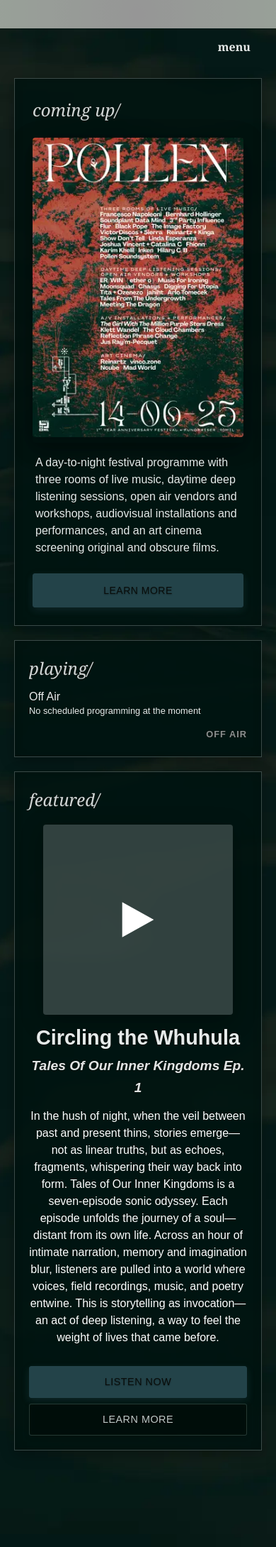
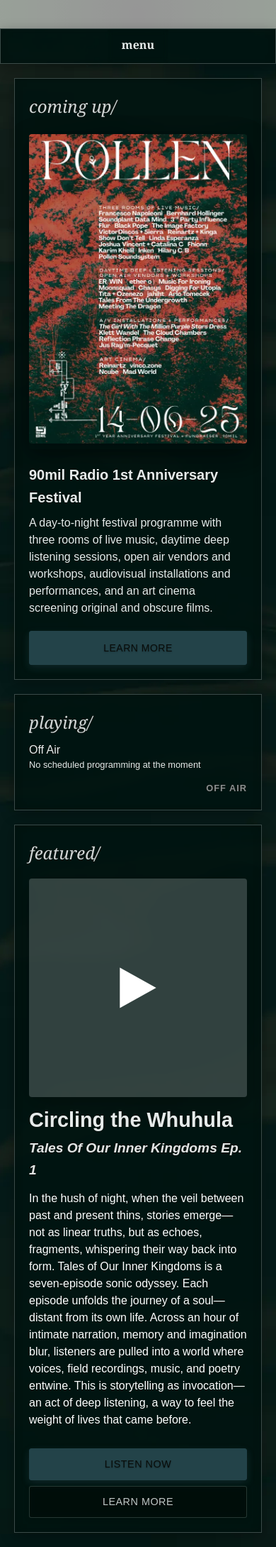
Before and after one commit to 90mil/radio, a Jekyll site: the page built from index.html, in a window 390 px wide. Shown: the whole page at 71% size. Built offline with Jekyll 4.4.1, drawn with Linux system fonts in a browser that asks for light colours.

Commit message:
various minor fixes

```diff
--- a/_sass/components/_navigation.scss
+++ b/_sass/components/_navigation.scss
@@ -181,29 +181,33 @@
 
 @media (max-width: 768px) {
     nav {
-        justify-content: flex-end;
+        justify-content: center;
         pointer-events: none;
-        padding: 0 var(--margin-tablet);
+        padding: 0;
+        @include container-styling;
+        height: var(--nav-height);
+        position: relative;
+        z-index: calc(var(--z-modal) + 1);
     }
 
     .menu-toggle {
         pointer-events: auto;
         display: block;
-        z-index: var(--z-modal);
-        margin: 8px 0;
+        z-index: calc(var(--z-modal) + 2);
         flex: 0 0 auto;
-        order: 2;
+        order: 1;
+        backdrop-filter: blur(4px);
+        border-radius: 4px;
     }
 
     .nav-links {
-        /* Inherit desktop nav-links styles */
         pointer-events: none;
         position: absolute;
         top: 0;
         left: 0;
         right: 0;
         flex-direction: column;
-        z-index: calc(var(--z-header) - 1);
+        z-index: calc(var(--z-modal) + 1);
         padding: 0;
         border-bottom: none;
         opacity: 0;
@@ -221,18 +225,18 @@
         }
 
         a {
-            /* Override desktop styles for mobile layout */
             width: 100%;
             justify-content: center;
             text-align: center;
-            margin: 0 2px 2px 2px;
+            margin: 0 2px 1px 2px;
             border-right: none;
             border-bottom: 1px solid var(--border-soft);
+            padding: 12px var(--nav-padding);
 
             &:first-child,
             &:last-child {
-                margin: 0 2px 2px 2px;
-                padding: 18px var(--nav-padding);
+                margin: 0 2px 1px 2px;
+                padding: 12px var(--nav-padding);
                 justify-content: center;
             }
         }
@@ -245,9 +249,11 @@
     }
 
     .mixcloud-link {
-        order: 1;
-        margin-right: auto;
+        order: 2;
+        margin-left: auto;
+        margin-right: 20px;
         top: 0;
+        height: var(--nav-height);
 
         a {
             padding: 15px;
--- a/_sass/layouts/_containers.scss
+++ b/_sass/layouts/_containers.scss
@@ -137,7 +137,7 @@
     }
 
     .featured-poster {
-        margin-bottom: 12px;
+        margin: 0 0 20px 0;
         text-align: center;
 
         picture.poster-image,
@@ -259,11 +259,12 @@
     }
 
     .section-host {
-        font-size: 16px;
-        color: rgba(255, 255, 255, 0.8);
+        font-size: 14px;
+        color: rgba(255, 255, 255, 0.7);
         font-style: italic;
         margin: 2px 0;
         line-height: 1.3;
+        font-weight: normal;
     }
 
     .section-description {
@@ -433,10 +434,6 @@
     }
 }
 
-.featured-poster-description {
-    padding: 4px;
-}
-
 .featured-info {
     color: white;
     padding: 0 20px;
@@ -585,12 +582,11 @@
 
         .featured-show-image {
             width: 100%;
-            max-width: calc(100% - 40px);
             align-self: center;
         }
 
         .show-text {
-            text-align: center;
+            text-align: left;
         }
     }
 
@@ -602,6 +598,10 @@
             width: 100%;
             text-align: center;
         }
+    }
+
+    .featured-event {
+        padding: 20px;
     }
 }
 
--- a/assets/js/now-playing.js
+++ b/assets/js/now-playing.js
@@ -191,10 +191,20 @@
         const showName = this.decodeHtmlEntities(show.name);
         const isLive = current && current.type === 'livestream';
 
+        // Parse show name for host information like we do for next show
+        let title = showName;
+        let host = '';
+
+        if (showName.includes("hosted by")) {
+            const parts = showName.split("hosted by").map(part => part.trim());
+            title = parts[0];
+            host = parts[1] || '';
+        }
+
         // Format title with time
-        let showTitleWithTime = showName;
+        let showTitleWithTime = title;
         if (current && current.starts && current.ends) {
-            showTitleWithTime = this.formatTitleWithTime(showName, current.starts, current.ends);
+            showTitleWithTime = this.formatTitleWithTime(title, current.starts, current.ends);
         }
 
         // Get description from show data
@@ -242,9 +252,10 @@
             <div class="now-section">
                 <div class="section-label">NOW:</div>
                 <div class="section-title">${showTitleWithTime}</div>
+                ${host ? `<div class="section-host">hosted by ${host}</div>` : ''}
                 ${description ? `<div class="section-description">${description}</div>` : ''}
                 <div class="section-status">
-                    <span class="status-label">${currentStatus}</span>
+                    <span class="aired-date"></span><span class="status-label">${currentStatus}</span>
                 </div>
             </div>
             ${nextUpHtml}
--- a/index.html
+++ b/index.html
@@ -14,10 +14,11 @@
                         <source media="(min-width: 1024px)" srcset="assets/images/pollen/pollen-1920.webp">
                         <source media="(min-width: 768px)" srcset="assets/images/pollen/pollen-1024.webp">
                         <source media="(min-width: 480px)" srcset="assets/images/pollen/pollen-640.webp">
-                        <img src="assets/images/pollen/pollen-320.webp" alt="Pollen detailed poster" class="poster-image">
+                        <img src="assets/images/pollen/pollen-640.webp" alt="Pollen detailed poster" class="poster-image">
                     </picture>
                 </div>
-
+                <!-- <h3>Pollen</h3> -->
+                <h3>90mil Radio 1st Anniversary Festival</h3>
                 <div class="featured-poster-description">
                     <p>A day-to-night festival programme with three rooms of live music, daytime deep listening sessions, open air vendors and workshops, audiovisual installations and performances, and an art cinema screening original and obscure films.</p>
                 </div>
```
